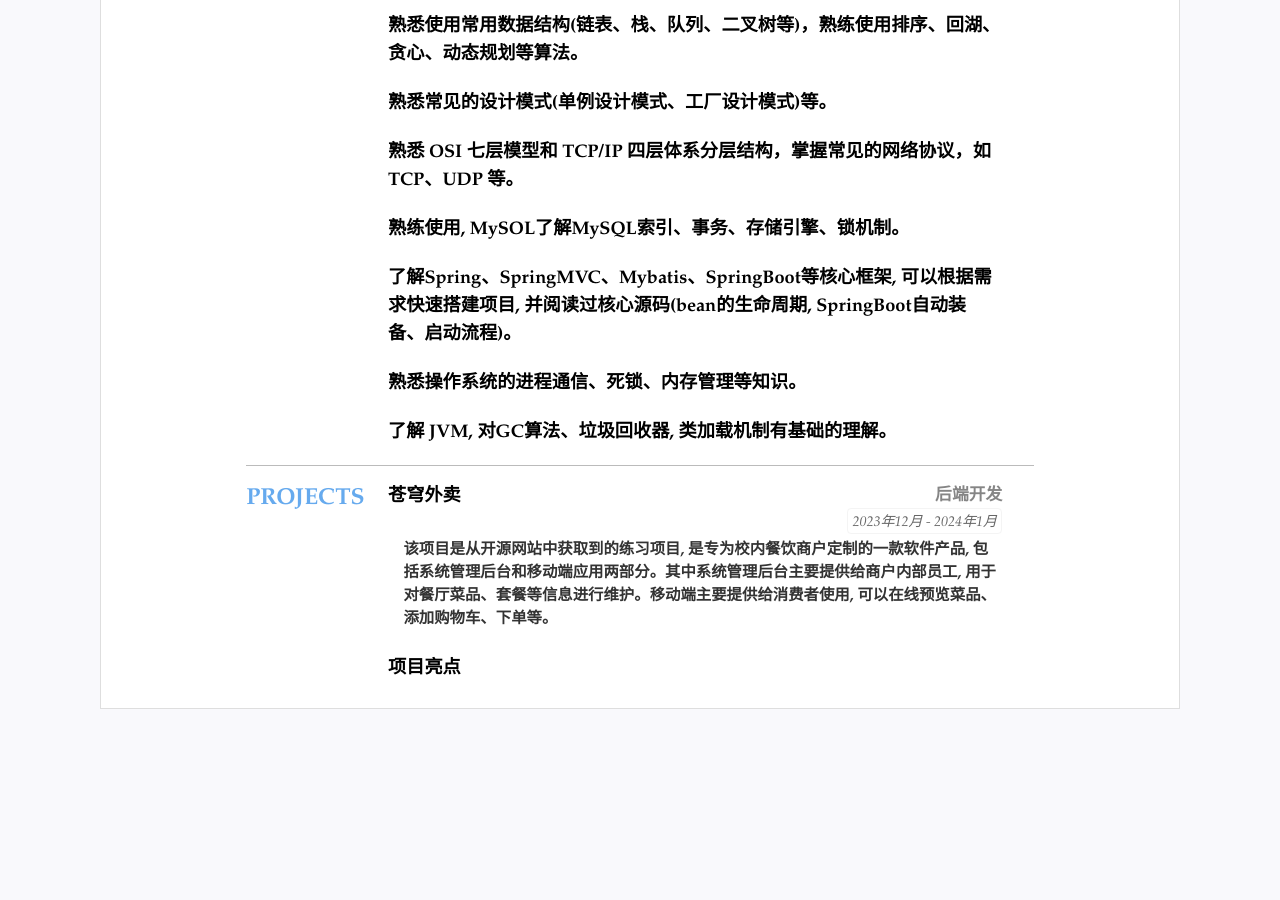
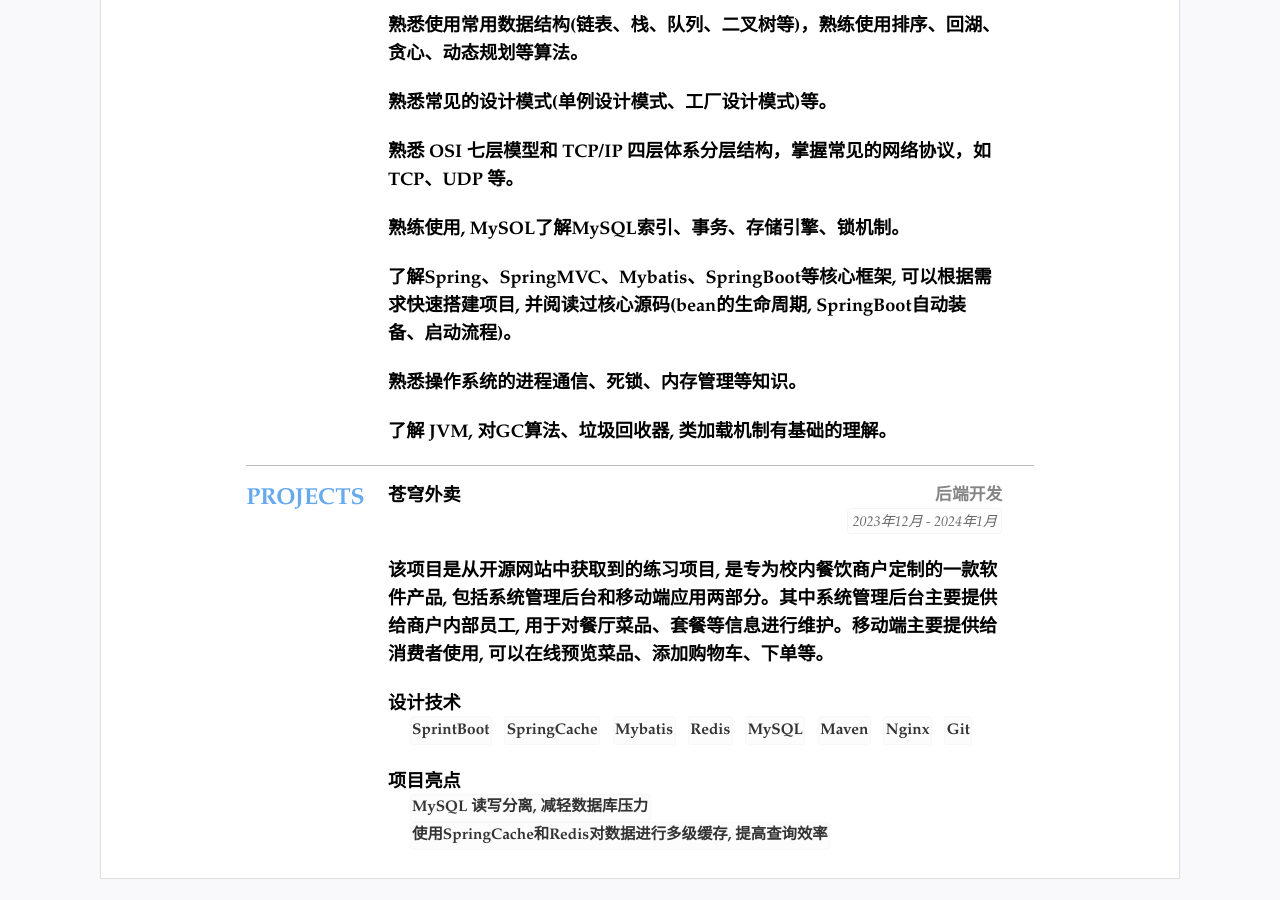
Before and after one commit to ZhangJianyu1918/CV, a Jekyll site: the page built from index.html, in a window 1280 px wide and 900 px high, scrolled down 576 px. Built offline with Jekyll 4.4.1, drawn with Linux system fonts in a browser that asks for light colours; before the commit the page ends 1306 px from its top, so only the background shows below that.

Commit message:
update waimai

```diff
--- a/_data/resume.yml
+++ b/_data/resume.yml
@@ -85,10 +85,20 @@ main: #简历主要内容，
     duration: 2023年12月 - 2024年1月
     # detail: 项目和工作介绍，项目总结.
     sub: 后端开发
-    summary: 该项目是从开源网站中获取到的练习项目, 是专为校内餐饮商户定制的一款软件产品, 包括系统管理后台和移动端应用两部分。其中系统管理后台主要提供给商户内部员工, 用于对餐厅菜品、套餐等信息进行维护。移动端主要提供给消费者使用, 可以在线预览菜品、添加购物车、下单等。
-    skills: SprintBoot, SpringCache, Mybatis, Redis, MySQL, Maven, Nginx, Git
+  - title: 该项目是从开源网站中获取到的练习项目, 是专为校内餐饮商户定制的一款软件产品, 包括系统管理后台和移动端应用两部分。其中系统管理后台主要提供给商户内部员工, 用于对餐厅菜品、套餐等信息进行维护。移动端主要提供给消费者使用, 可以在线预览菜品、添加购物车、下单等。
+    # skills: SprintBoot, SpringCache, Mybatis, Redis, MySQL, Maven, Nginx, Git
+  - title: 设计技术
+    items:
+      - SprintBoot
+      - SpringCache
+      - Mybatis
+      - Redis
+      - MySQL
+      - Maven
+      - Nginx
+      - Git
   - title: 项目亮点
-    list:
+    items:
     - MySQL 读写分离, 减轻数据库压力
     - 使用SpringCache和Redis对数据进行多级缓存, 提高查询效率
   # - title: Project Name
```
